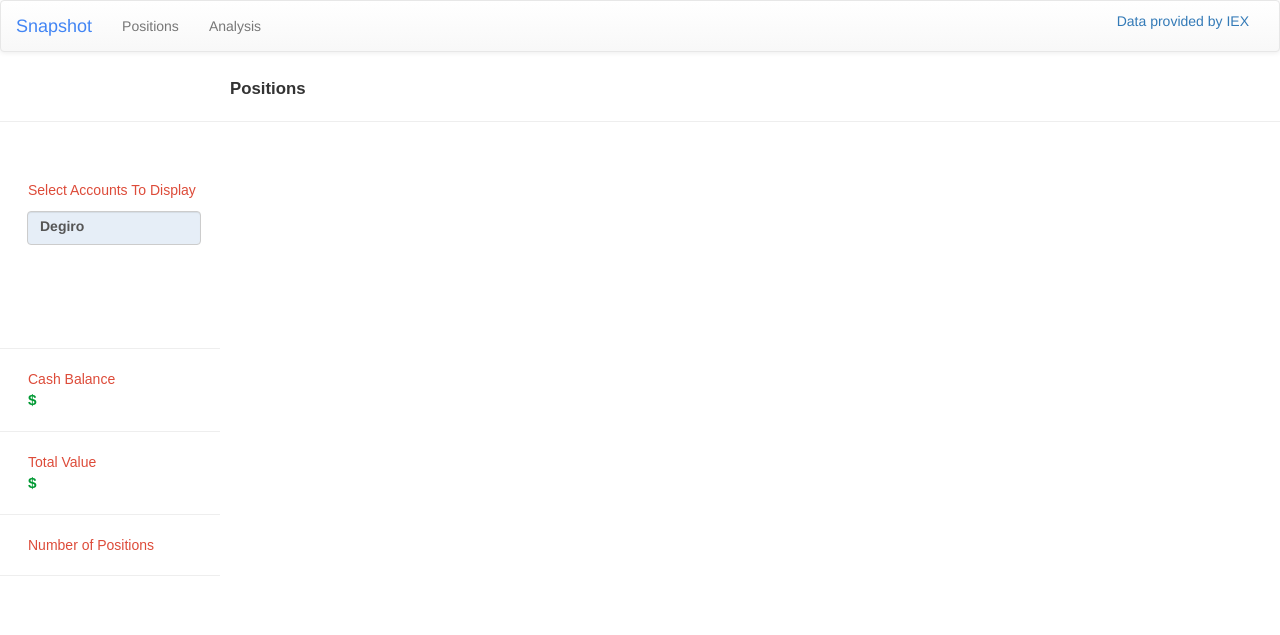
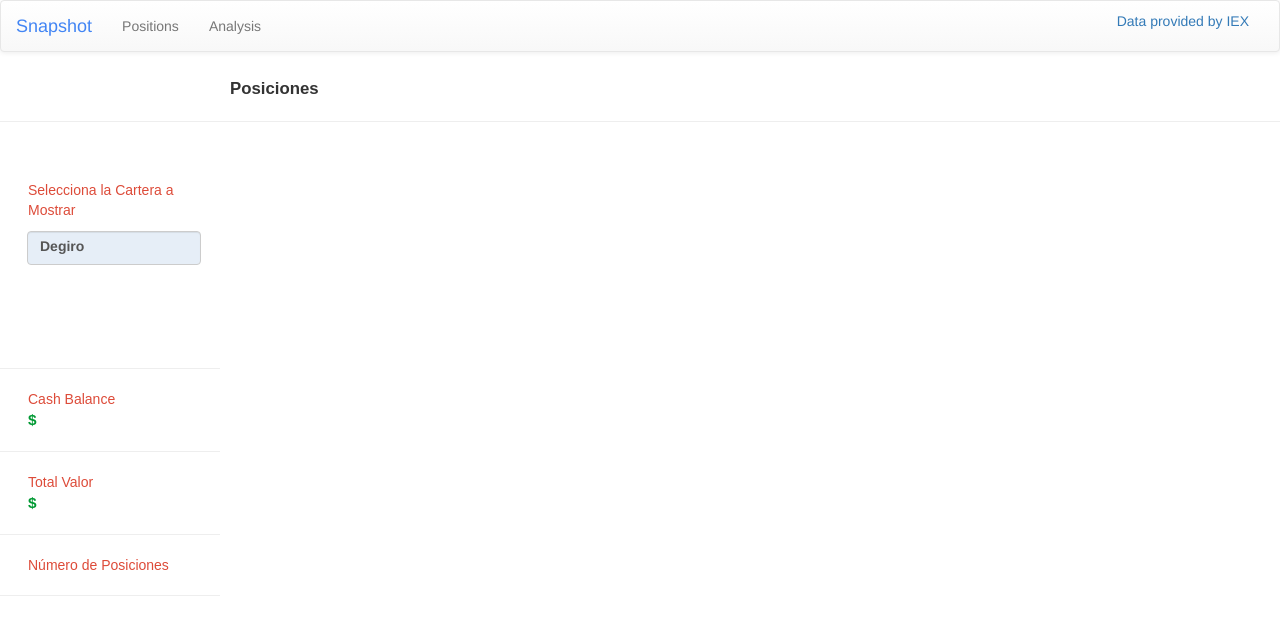
Before and after one commit to jcga82/djcartera, a Django app: template micartera/templates/micartera/index.html in a window 1280 px wide. Shown: the top 635 px of the page. Run offline with Django 3.2, Linux system fonts and the light colour scheme; the template is opened without the code that fills it: values that come from a table or form of the project are taken from there, others are empty; data comes from the database, SQL or seed files in the repository; both versions use the stored data as it was after the commit; some libraries are stand-ins or nearby versions.

Commit message:
Primera versión chula Resumen cartera

```diff
--- a/micartera/templates/micartera/index.html
+++ b/micartera/templates/micartera/index.html
@@ -41,7 +41,7 @@
     <!--Sidebar-->
     <div id="sidenav" class="sidenav">
 
-        <p id="accounts-header" class="sidebar-header">Select Accounts To Display</p>
+        <p id="accounts-header" class="sidebar-header">Selecciona la Cartera a Mostrar</p>
         <select multiple="multiple" name="accounts[]" id="dropdown_accounts" class="form-control">
             {% for acct in accounts %}
                 <option value="{{ acct }}" class="form-control">{{ acct }}</option>
@@ -55,19 +55,19 @@
 
         <hr>
 
-        <p id="total-value-header" class="sidebar-header">Total Value</p>
+        <p id="total-value-header" class="sidebar-header">Total Valor</p>
         <p id="total-value">${{ total_value }}</p>
 
         <hr>
 
-        <p id="position-count-header" class="sidebar-header">Number of Positions</p>
+        <p id="position-count-header" class="sidebar-header">Número de Posiciones</p>
         <p id="position-count">{{ num_positions }}</p>
 
         <hr>
 
     </div>
 
-    <p id="positions-header" class="page-title">Positions</p>
+    <p id="positions-header" class="page-title">Posiciones</p>
 
     <hr>
 
--- a/micartera/views.py
+++ b/micartera/views.py
@@ -41,7 +41,7 @@ def index(request):
     # print(portfolio.__dict__)
     latest_movimientos_list = Movimiento.objects.order_by('-fecha')[:5]
     cartera_actual_list = Movimiento.objects.values(
-            'empresa__nombre'
+            'empresa__symbol'
         ).annotate(
             total_acciones=Sum('acciones'),
             #rentabilidad=Sum('coste_total'),
@@ -56,7 +56,7 @@ def index(request):
 
     print(cartera_actual_list)
 
-    positions_summary = pu.get_position_summary(Movimiento.objects.all())
+    positions_summary = pu.get_position_summary(cartera_actual_list)#Movimiento.objects.all())
 
     accounts = Cartera.objects.all()
     total_cash = sum((acct.capital_inicial for acct in accounts))
```
Also changed, not shown: micartera/portfolio_utils.py (+5 -5 lines), db.sqlite3, 1 other file.
